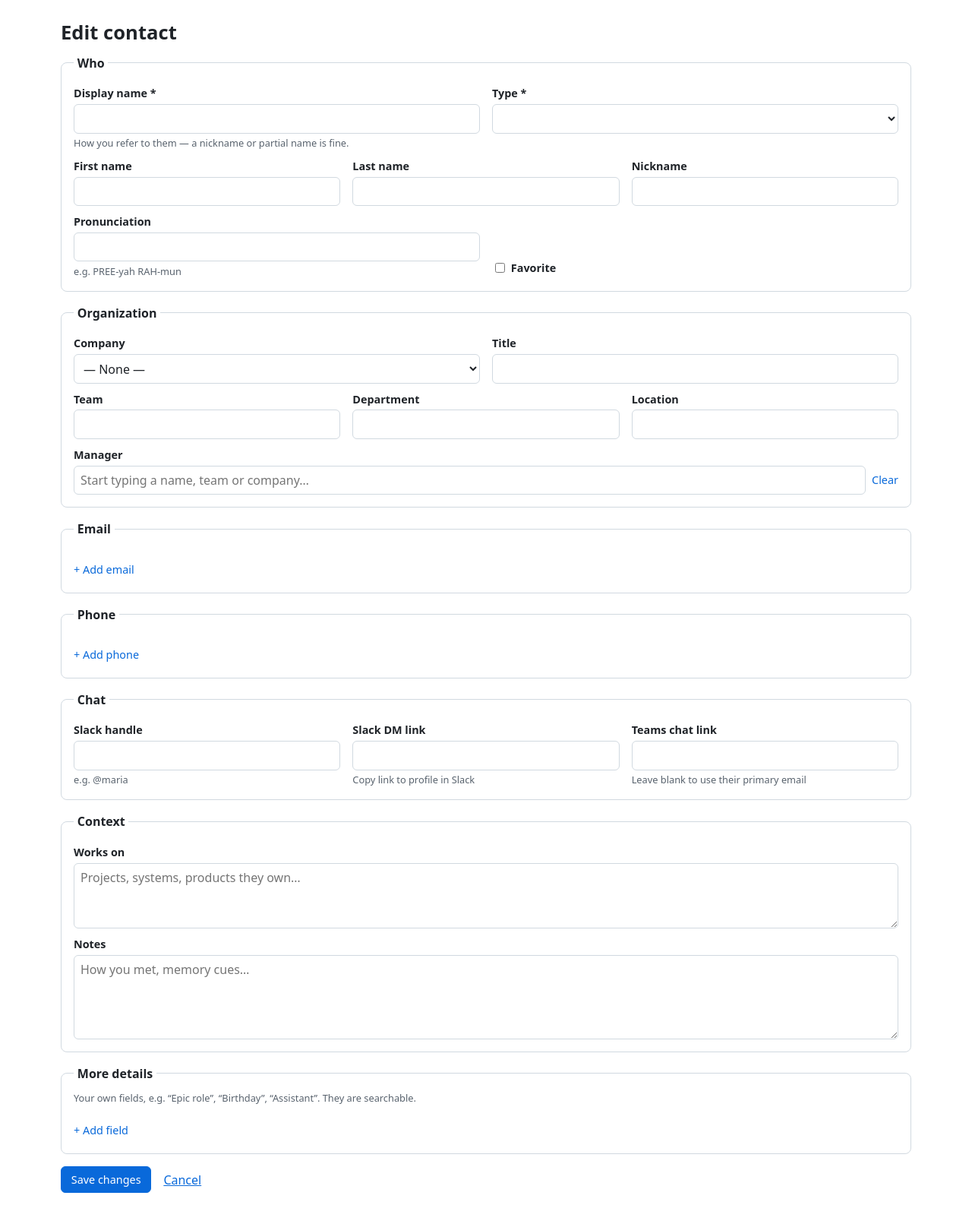
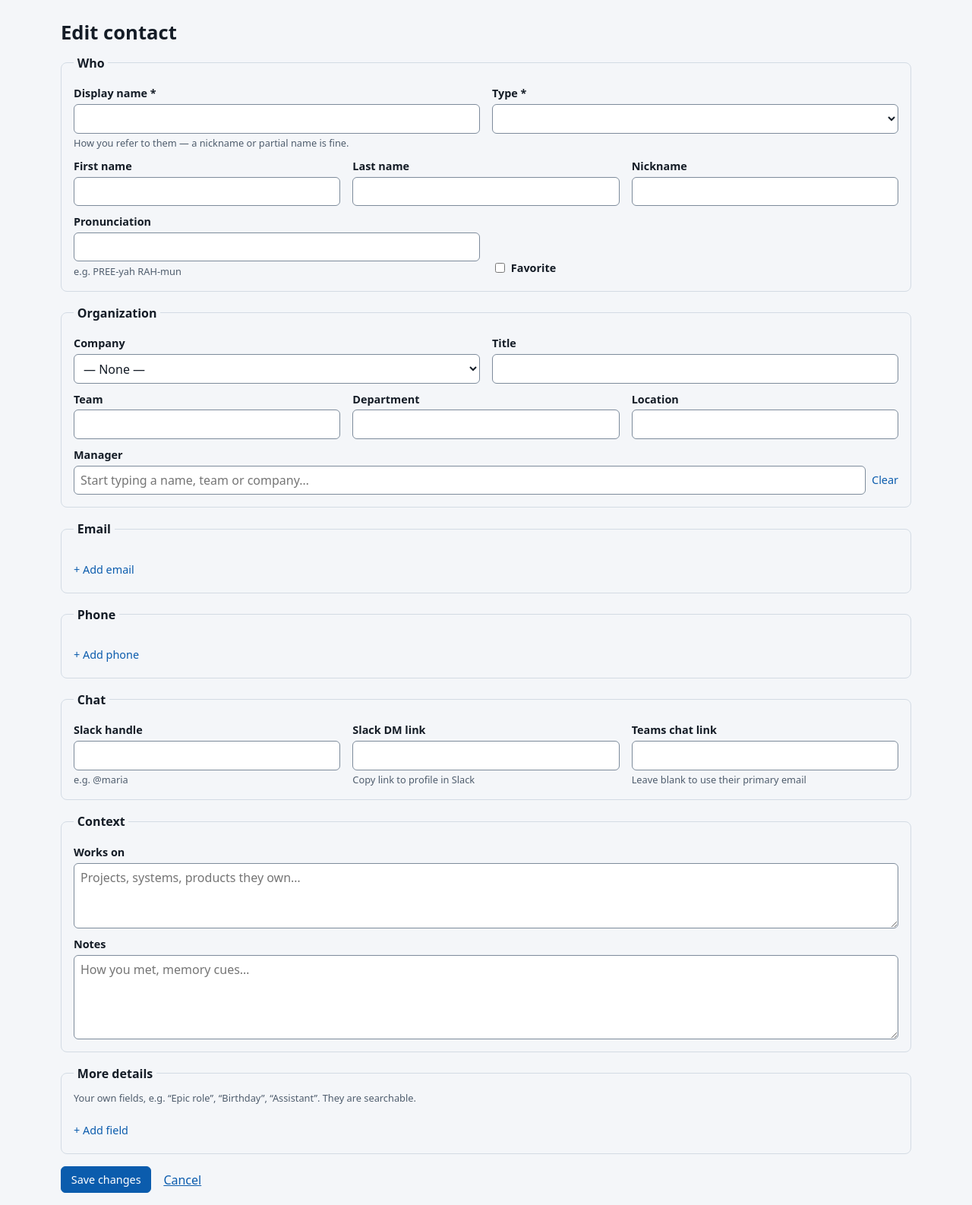
Before and after one commit to b-mad/kith-contacts, a Python web app: template app/templates/contacts/form.html in a window 1280 px wide. Shown: the part 43-1629 px from the top of the page at 76% size. Run offline with Jinja, Linux system fonts and the light colour scheme; the template is opened without the code that fills it, so the values that code supplies are empty.

Commit message:
feat(ui): design tokens with light-dark() and WCAG AA contrast fixes [A-04, N-09]
- app/static/tokens.css holds every color, written once per token as
  light-dark(light, dark); Harbor is the default palette (ADR-0015).
- app.css now uses tokens only; its prefers-color-scheme blocks are gone.
- Fixes: dark primary button text 3.1:1 -> 7.6:1 (dark text on a light
  fill); field borders 1.4:1 / 1.9:1 -> 3.5:1 / 3.7:1; color-scheme set so
  native controls follow the theme; tag colors keep their hue in dark mode;
  warning/ok/bad pills and the favorite star use status tokens.
- tests/test_contrast.py checks 36 pairs per palette and mode, and fails if
  app.css gains a color literal.

Co-Authored-By: Claude Opus 5.5 <noreply@anthropic.com>
Claude-Session: https://claude.ai/code/session_01QmFC2NVFdg51eiqccpcnab

```diff
--- a/app/static/app.css
+++ b/app/static/app.css
@@ -1,18 +1,6 @@
+/* Colors come from tokens.css (ADR-0015); this file must not contain color literals. */
 :root {
-  --bg: #ffffff;
-  --fg: #1f2328;
-  --muted: #59636e;
-  --border: #d1d9e0;
   --font: system-ui, -apple-system, "Segoe UI", Roboto, sans-serif;
-}
-
-@media (prefers-color-scheme: dark) {
-  :root {
-    --bg: #0d1117;
-    --fg: #e6edf3;
-    --muted: #9198a1;
-    --border: #3d444d;
-  }
 }
 
 * { box-sizing: border-box; }
@@ -66,16 +54,6 @@ table.contacts th, table.contacts td {
 .empty { color: var(--muted); }
 
 /* ---------------------------------------------------------------- Phase 1 */
-:root {
-  --accent: #0969da;
-  --danger: #cf222e;
-  --surface: #f6f8fa;
-  --error-bg: #ffebe9;
-  --ok-bg: #dafbe1;
-}
-@media (prefers-color-scheme: dark) {
-  :root { --accent: #4493f8; --danger: #f85149; --surface: #151b23; --error-bg: #3c1618; --ok-bg: #12261e; }
-}
 
 a { color: var(--accent); }
 h1 { margin: 0.5rem 0; font-size: 1.6rem; }
@@ -85,19 +63,21 @@ h2 { font-size: 0.8rem; text-transform: uppercase; letter-spacing: 0.06em; color
 .prewrap { white-space: pre-wrap; margin: 0; }
 
 .bar-actions { margin-left: auto; display: flex; align-items: center; gap: 0.75rem; }
-.bar-link { color: #ffffff; font-weight: 600; text-decoration: none; }
+.bar-link { color: var(--instance-on); font-weight: 600; text-decoration: none; }
 .bar-link:hover { text-decoration: underline; }
 .env-badge { margin-left: 0; }
 
 button, .button {
   font: inherit; font-size: 0.9rem; padding: 0.35rem 0.8rem; border-radius: 6px;
-  border: 1px solid var(--border); background: var(--surface); color: var(--fg);
+  border: 1px solid var(--border-strong); background: var(--surface); color: var(--fg);
   cursor: pointer; text-decoration: none; display: inline-block;
 }
-button.primary, .button.primary { background: var(--accent); border-color: var(--accent); color: #ffffff; }
+button:hover, .button:hover { background: var(--surface-2); }
+button.primary, .button.primary { background: var(--accent-fill); border-color: var(--accent-fill); color: var(--on-accent); }
+button.primary:hover, .button.primary:hover { background: var(--accent-fill-hover); border-color: var(--accent-fill-hover); }
 button.danger { color: var(--danger); }
-button.link { border: 0; background: none; color: var(--accent); padding: 0.2rem 0; }
-:focus-visible { outline: 3px solid var(--accent); outline-offset: 2px; }
+button.link, button.link:hover { border: 0; background: none; color: var(--accent); padding: 0.2rem 0; }
+:focus-visible { outline: 3px solid var(--focus); outline-offset: 2px; }
 
 .page-head { display: flex; align-items: center; justify-content: space-between; }
 .filters { display: flex; flex-wrap: wrap; align-items: center; gap: 0.5rem 1rem; margin: 0.5rem 0 1rem; }
@@ -136,13 +116,13 @@ ul.reports { margin: 0 0 0.3rem; padding-left: 1.1rem; }
 .field label { font-weight: 600; font-size: 0.9rem; margin-bottom: 0.2rem; }
 .check-field { justify-content: flex-end; }
 input:not([type]), input[type="text"], input[type="email"], input[type="tel"], input[type="url"], select, textarea {
-  font: inherit; padding: 0.4rem 0.5rem; border: 1px solid var(--border); border-radius: 6px;
-  background: var(--bg); color: var(--fg); width: 100%;
+  font: inherit; padding: 0.4rem 0.5rem; border: 1px solid var(--border-strong); border-radius: 6px;
+  background: var(--surface); color: var(--fg); width: 100%;
 }
 .hint { font-size: 0.8rem; color: var(--muted); margin: 0.2rem 0 0; }
 .has-error input, .has-error select { border-color: var(--danger); }
 .field-error { color: var(--danger); font-size: 0.85rem; margin: 0.2rem 0 0; }
-.error-summary { background: var(--error-bg); border-left: 4px solid var(--danger); padding: 0.5rem 1rem; border-radius: 6px; margin-bottom: 1rem; }
+.error-summary { background: var(--danger-soft); border-left: 4px solid var(--danger); padding: 0.5rem 1rem; border-radius: 6px; margin-bottom: 1rem; }
 .error-summary ul { margin: 0.2rem 0; }
 .rows { display: flex; flex-direction: column; gap: 0.5rem; margin: 0.6rem 0; }
 .row-item { display: grid; grid-template-columns: 2fr 1fr auto auto; gap: 0.5rem; align-items: center; }
--- /dev/null
+++ b/app/static/tokens.css
@@ -0,0 +1,61 @@
+/* Design tokens (ADR-0015). The only file in app/static that may contain color literals.
+ *
+ * Every color is written once as light-dark(<light>, <dark>). The browser picks the side
+ * from `color-scheme`: "light dark" follows the operating system (theme = System),
+ * "light" or "dark" forces one (A-01). tests/test_contrast.py checks every pair against
+ * WCAG 2.2 AA in both modes (A-04).
+ */
+
+:root { color-scheme: light dark; }
+:root[data-theme="light"] { color-scheme: light; }
+:root[data-theme="dark"] { color-scheme: dark; }
+
+/* ------------------------------------------------------------------ Harbor (default) */
+:root,
+:root[data-palette="harbor"] {
+  --bg: light-dark(#f4f6f9, #0d131a);
+  --surface: light-dark(#ffffff, #141c25);
+  --surface-2: light-dark(#eaeff5, #1b2531);
+  --border: light-dark(#d3dbe4, #2a3644);
+  --border-strong: light-dark(#7d8b9b, #66778b);
+  --fg: light-dark(#141c26, #e3e9f0);
+  --muted: light-dark(#4f5d6d, #9eacbc);
+  --accent: light-dark(#0b5cad, #72b4ff);
+  --accent-fill: light-dark(#0b5cad, #72b4ff);
+  --accent-fill-hover: light-dark(#094c90, #9ccbff);
+  --on-accent: light-dark(#ffffff, #05203d);
+  --accent-soft: light-dark(#e1ecf9, #15304e);
+  --focus: light-dark(#0b5cad, #8fc4ff);
+}
+
+/* ------------------------------------------------------------------ Shared by every palette */
+:root {
+  --danger: light-dark(#b42318, #ff8f85);
+  --danger-soft: light-dark(#fde8e6, #3b1715);
+  --success: light-dark(#17753a, #5fd38a);
+  --success-soft: light-dark(#e1f4e6, #11301d);
+  --warning: light-dark(#7a5200, #e8b84d);
+  --warning-soft: light-dark(#fdf1d3, #33270c);
+  --shadow-color: light-dark(rgb(16 24 40 / 0.15), rgb(0 0 0 / 0.5));
+
+  /* Tag colors (T-04): background and border. Text on them is --fg. */
+  --t-red: light-dark(#fde8e6, #3a1a18);
+  --t-red-b: light-dark(#e8857c, #a5453c);
+  --t-orange: light-dark(#fdeedd, #3a2614);
+  --t-orange-b: light-dark(#e29a5a, #b06a2c);
+  --t-yellow: light-dark(#fbf3cf, #362d0f);
+  --t-yellow-b: light-dark(#c9a227, #a88a2a);
+  --t-green: light-dark(#e1f4e6, #14301e);
+  --t-green-b: light-dark(#6cbf85, #3f9a5c);
+  --t-teal: light-dark(#dcf3f0, #0f302c);
+  --t-teal-b: light-dark(#4fb3a6, #3a988b);
+  --t-blue: light-dark(#e1edfb, #142a45);
+  --t-blue-b: light-dark(#6ea4e6, #4a80c4);
+  --t-purple: light-dark(#f1e8fb, #2a1d40);
+  --t-purple-b: light-dark(#a985dd, #8a6bc4);
+  --t-gray: light-dark(#eceff2, #252b31);
+  --t-gray-b: light-dark(#a3adb8, #6b7580);
+
+  /* Text on the instance color band (I-03). instance_css overrides it per instance. */
+  --instance-on: #ffffff;
+}
--- a/app/templates/base.html
+++ b/app/templates/base.html
@@ -4,6 +4,7 @@
   <meta charset="utf-8">
   <meta name="viewport" content="width=device-width, initial-scale=1">
   <title>{% block title %}Contacts{% endblock %} · {{ instance.instance_name }}</title>
+  <link rel="stylesheet" href="{{ url_for('static', path='tokens.css') }}">
   <link rel="stylesheet" href="{{ url_for('static', path='app.css') }}">
   <link rel="stylesheet" href="{{ url_for('instance_css') }}">
   <script src="{{ url_for('static', path='js/app.js') }}" defer></script>
```
Also changed, not shown: other parts of app/static/app.css (+32 -37 lines), tests/test_contrast.py (added, +130 -0 lines).
